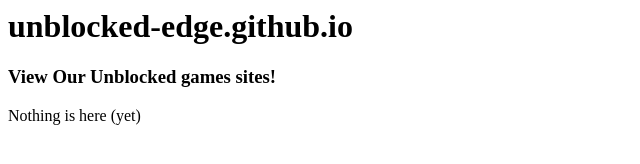
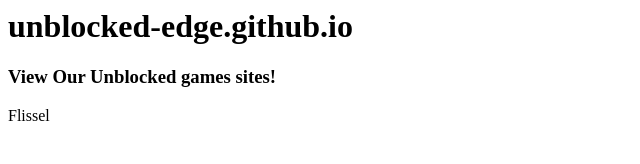
Before and after one commit to Unblocked-Edge/unblocked-edge.github.io, a plain HTML site: page index.html in a window 1280 px wide. Shown: the whole page, without its empty margins (0-640 px from the left). Drawn offline with Linux system fonts and the light colour scheme.

Commit message:
Add link to Flissel in index.html
Fix typo in anchor tag attribute and add link to Flissel.

```diff
--- a/index.html
+++ b/index.html
@@ -1,4 +1,4 @@
 <h1>unblocked-edge.github.io</h1>
 <h3>View Our Unblocked games sites!</h3>
 
-<p>Nothing is here (yet)<p>
+<a herf="unblocked-edge.github.io/Flissel/">Flissel</a>
```
